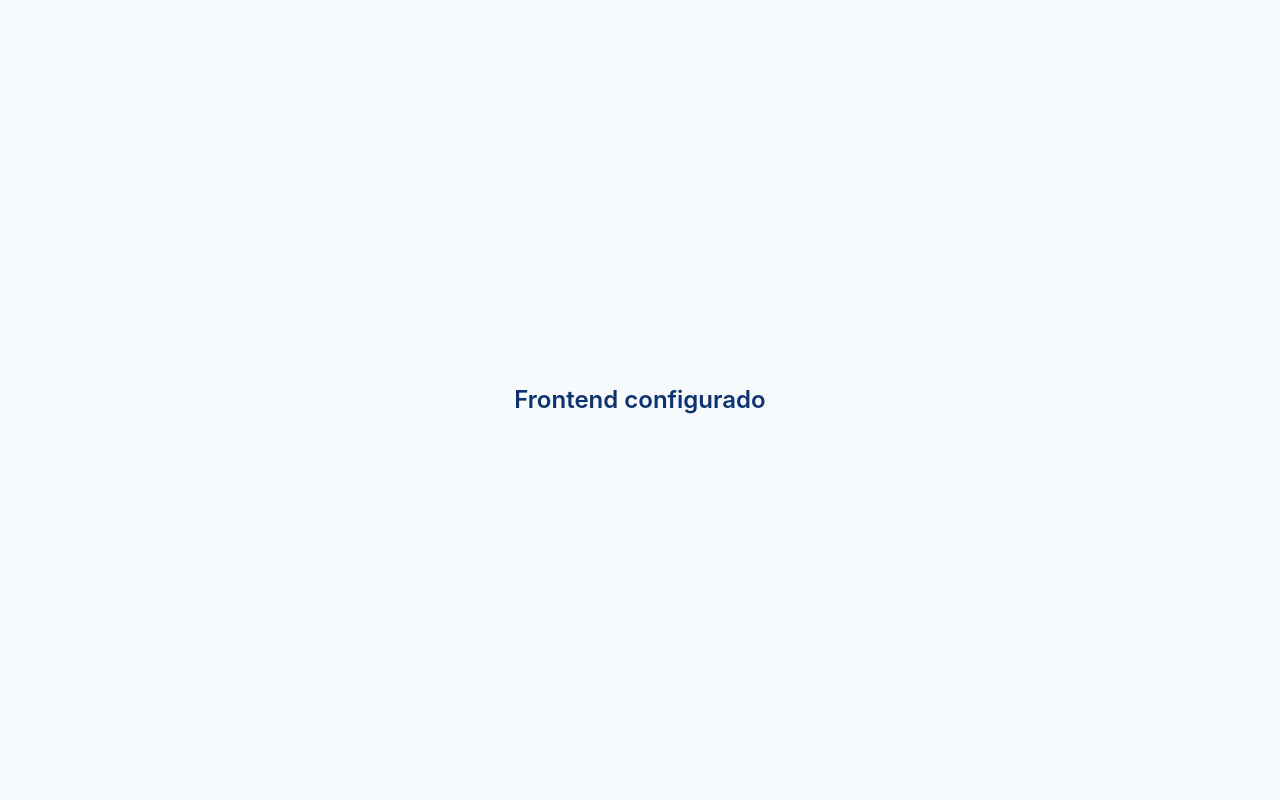
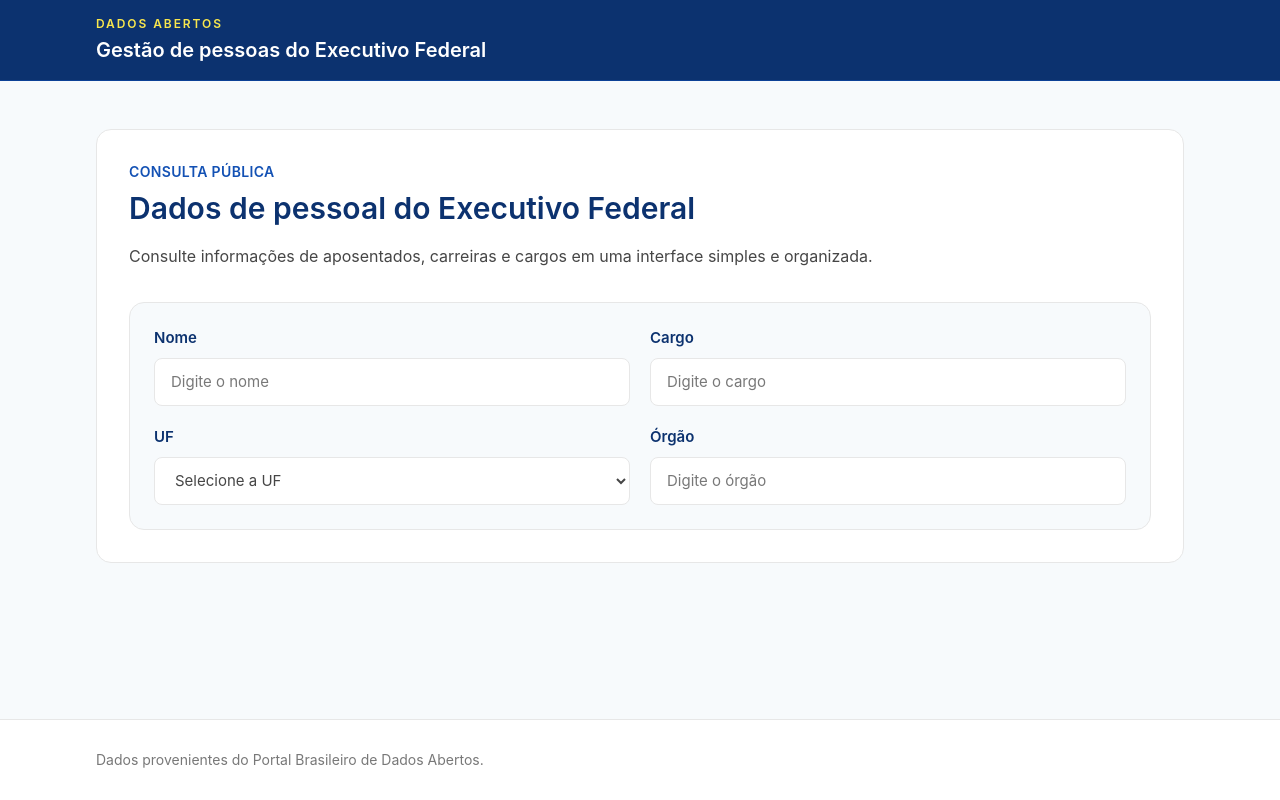
Before and after one commit to arquivo-furg/spi2-consulta-servidores, a React (Vite) app in the folder frontend/: page / in a window 1280 px wide. Built offline with nearby package versions, Linux system fonts and the light colour scheme.

Commit message:
feat: formulário de busca e layout da página

```diff
--- /dev/null
+++ b/frontend/src/components/AppLayout.tsx
@@ -0,0 +1,48 @@
+import type { PropsWithChildren } from 'react'
+
+const contentWidth = 'mx-auto w-full max-w-6xl px-4 sm:px-6 lg:px-8'
+
+export function Header() {
+  return (
+    <header className="border-b border-primary-hover bg-primary text-white">
+      <div className={`${contentWidth} flex min-h-20 items-center py-4`}>
+        <div>
+          <p className="text-xs font-semibold uppercase tracking-[0.16em] text-highlight-strong">
+            Dados abertos
+          </p>
+          <p className="mt-1 text-lg font-semibold text-white sm:text-xl">
+            Gestão de pessoas do Executivo Federal
+          </p>
+        </div>
+      </div>
+    </header>
+  )
+}
+
+export function MainContainer({ children }: PropsWithChildren) {
+  return (
+    <main className={`${contentWidth} flex-1 py-8 sm:py-12`}>{children}</main>
+  )
+}
+
+export function Footer() {
+  return (
+    <footer className="border-t border-border bg-surface">
+      <div
+        className={`${contentWidth} flex min-h-20 items-center py-4 text-sm text-muted`}
+      >
+        Dados provenientes do Portal Brasileiro de Dados Abertos.
+      </div>
+    </footer>
+  )
+}
+
+export function AppLayout({ children }: PropsWithChildren) {
+  return (
+    <div className="flex min-h-screen flex-col bg-canvas">
+      <Header />
+      <MainContainer>{children}</MainContainer>
+      <Footer />
+    </div>
+  )
+}
--- /dev/null
+++ b/frontend/src/components/SearchForm.tsx
@@ -0,0 +1,89 @@
+const fieldClassName =
+  'mt-2 min-h-12 min-w-0 w-full rounded-lg border border-border bg-surface px-4 py-3 text-[15px] font-normal text-body outline-none transition-colors placeholder:text-muted hover:border-disabled focus:border-link focus:ring-2 focus:ring-link/20'
+
+const labelClassName = 'block min-w-0 text-[15px] font-semibold text-primary'
+
+const estados = [
+  'AC',
+  'AL',
+  'AP',
+  'AM',
+  'BA',
+  'CE',
+  'DF',
+  'ES',
+  'GO',
+  'MA',
+  'MT',
+  'MS',
+  'MG',
+  'PA',
+  'PB',
+  'PR',
+  'PE',
+  'PI',
+  'RJ',
+  'RN',
+  'RS',
+  'RO',
+  'RR',
+  'SC',
+  'SP',
+  'SE',
+  'TO',
+]
+
+export function SearchForm() {
+  return (
+    <form
+      aria-label="Filtros de busca"
+      className="mt-8 grid min-w-0 gap-5 rounded-panel border border-border bg-canvas p-5 md:grid-cols-2 md:p-6"
+    >
+      <label className={labelClassName}>
+        Nome
+        <input
+          className={fieldClassName}
+          name="nome"
+          placeholder="Digite o nome"
+          type="text"
+        />
+      </label>
+
+      <label className={labelClassName}>
+        Cargo
+        <input
+          className={fieldClassName}
+          name="cargo"
+          placeholder="Digite o cargo"
+          type="text"
+        />
+      </label>
+
+      <label className={labelClassName}>
+        UF
+        <select
+          className={`${fieldClassName} cursor-pointer`}
+          defaultValue=""
+          name="uf"
+        >
+          <option value="">Selecione a UF</option>
+          {estados.map((estado) => (
+            <option key={estado} value={estado}>
+              {estado}
+            </option>
+          ))}
+        </select>
+      </label>
+
+      <label className={labelClassName}>
+        Órgão
+        <input
+          className={fieldClassName}
+          name="orgao"
+          placeholder="Digite o órgão"
+          type="text"
+        />
+      </label>
+    </form>
+  )
+}
--- a/frontend/src/main.tsx
+++ b/frontend/src/main.tsx
@@ -1,5 +1,7 @@
 import { StrictMode } from 'react'
 import { createRoot } from 'react-dom/client'
+import { AppLayout } from './components/AppLayout'
+import { SearchForm } from './components/SearchForm'
 import './index.css'
 
 const root = document.getElementById('root')
@@ -10,8 +12,23 @@ if (!root) {
 
 createRoot(root).render(
   <StrictMode>
-    <main className="grid min-h-screen place-items-center">
-      <h1 className="text-2xl font-semibold">Frontend configurado</h1>
-    </main>
+    <AppLayout>
+      <section
+        aria-labelledby="page-title"
+        className="rounded-panel border border-border bg-surface p-6 sm:p-8"
+      >
+        <p className="text-sm font-semibold uppercase tracking-wide text-link">
+          Consulta pública
+        </p>
+        <h1 id="page-title" className="mt-2 text-3xl font-semibold">
+          Dados de pessoal do Executivo Federal
+        </h1>
+        <p className="mt-4 max-w-3xl text-base leading-7 text-body">
+          Consulte informações de aposentados, carreiras e cargos em uma
+          interface simples e organizada.
+        </p>
+        <SearchForm />
+      </section>
+    </AppLayout>
   </StrictMode>,
 )
```
